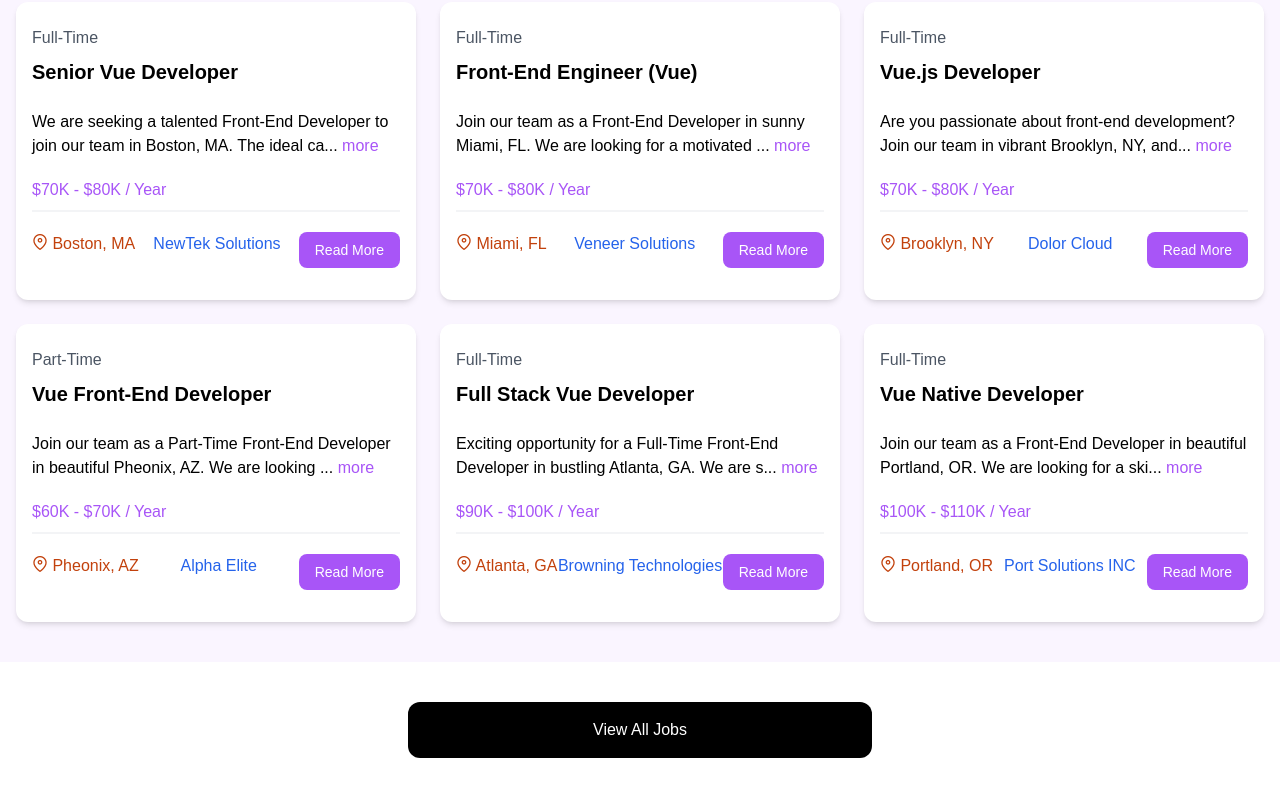
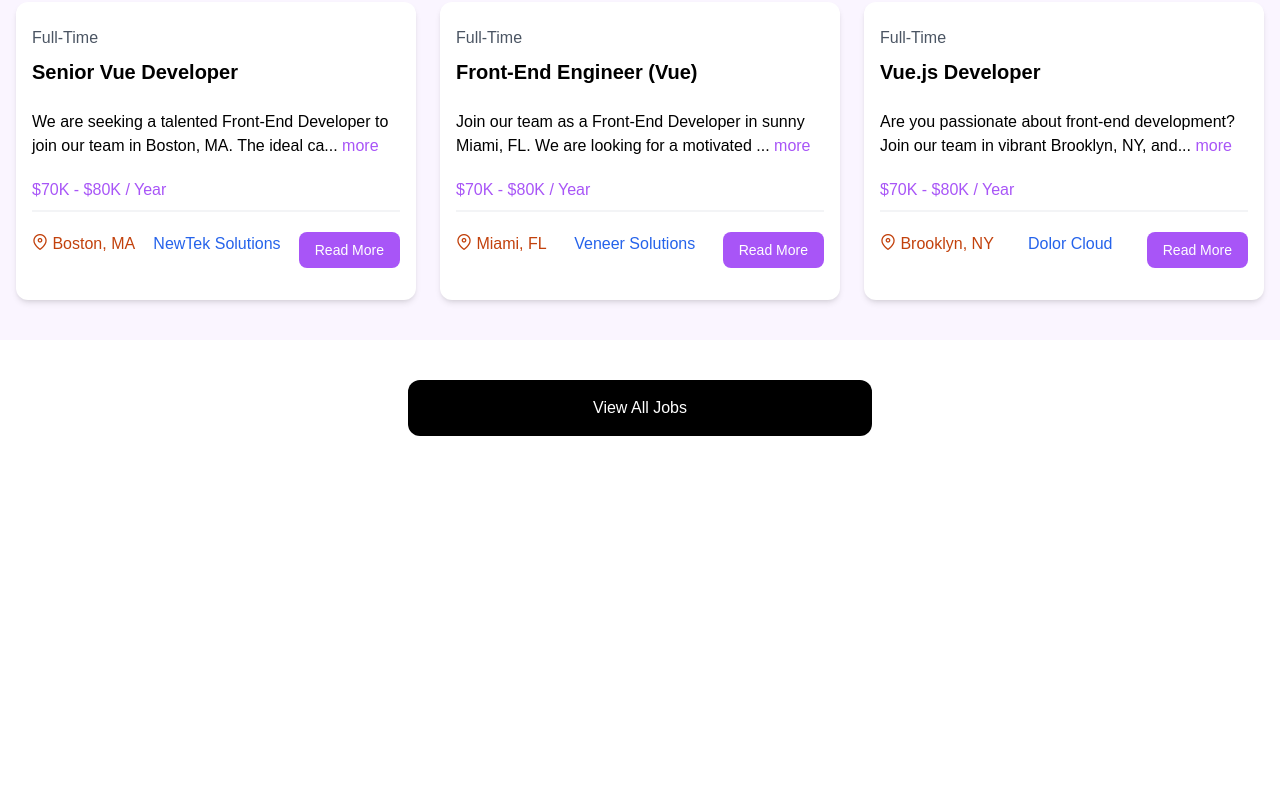
Before and after one commit to MohammadHarish52/vue-test, a Vue app in the folder vuelearn/: page / in a window 1280 px wide. Shown: the part 715-1511 px from the top of the page. After the commit the page ends 1191 px from the top, so only its background shows below. Built offline with nearby package versions, Linux system fonts and the light colour scheme; data requests are answered from the project's data file.

Commit message:
conecting to backend and fetching data from it

```diff
--- a/vuelearn/package.json
+++ b/vuelearn/package.json
@@ -7,10 +7,11 @@
     "dev": "vite",
     "build": "vite build",
     "preview": "vite preview",
-    "server": "json-server --watch src/jobs.json --port 5000",
+    "server": "json-server --watch src/jobs.json --port 8000",
     "lint": "eslint . --ext .vue,.js,.jsx,.cjs,.mjs --fix --ignore-path .gitignore"
   },
   "dependencies": {
+    "axios": "^1.7.7",
     "json-server": "^1.0.0-beta.2",
     "primeicons": "^7.0.0",
     "vue": "^3.4.29",
--- a/vuelearn/src/components/JobListing.vue
+++ b/vuelearn/src/components/JobListing.vue
@@ -1,10 +1,7 @@
 <script setup>
-import { ref, defineProps } from "vue";
+import { reactive, defineProps, onMounted } from "vue";
 import JobListingCard from "./JobListingCard.vue";
-import jobsData from "@/jobs.json";
-
-// Create a ref for the job listings
-const jobListings = ref(jobsData);
+import axios from "axios";
 
 defineProps({
   limit: {
@@ -16,10 +13,22 @@ defineProps({
   },
 });
 
+const state = reactive({
+  jobListings: [],
+  isLoading: true,
+});
+
 // Add this function to handle company data
-const getCompanyName = (company) => {
-  return typeof company === "object" ? company.name : company;
-};
+onMounted(async () => {
+  try {
+    const response = await axios.get("http://localhost:8000/jobs");
+    state.jobListings = response.data;
+  } catch (error) {
+    console.log("Error fetching jobs", error);
+  } finally {
+    state.isLoading = "false";
+  }
+});
 </script>
 
 <template>
@@ -28,10 +37,10 @@ const getCompanyName = (company) => {
       <h2 class="text-3xl font-bold text-purple-500 mb-6 text-center">
         Browse Jobs
       </h2>
-      <p>Debug: {{ jobListings.length }} jobs available</p>
+      <p>Debug: {{ state.jobListings.length }} jobs available</p>
       <div class="grid grid-cols-1 md:grid-cols-3 gap-6">
         <JobListingCard
-          v-for="job in jobListings.slice(0, limit)"
+          v-for="job in state.jobListings.slice(0, limit)"
           :key="job.id"
           :id="job.id"
           :title="job.title"
--- a/vuelearn/src/jobs.json
+++ b/vuelearn/src/jobs.json
@@ -1,4 +1,5 @@
-[
+{
+  "jobs": [
     {
       "id": 1,
       "title": "Senior Vue Developer",
@@ -84,3 +85,4 @@
       }
     }
   ]
+}
--- a/vuelearn/src/views/HomeView.vue
+++ b/vuelearn/src/views/HomeView.vue
@@ -10,5 +10,5 @@ import JobListing from "@/components/JobListing.vue";
     description="Find the certified job that fits your skills and needs"
   />
   <HomeCards />
-  <JobListing :showButton="true" />
+  <JobListing :showButton="true" limit="3" />
 </template>
```
Also changed, not shown: 1 other file (tests, documents, lock files or other folders). Lines whose indentation alone changed are shown as unchanged.
